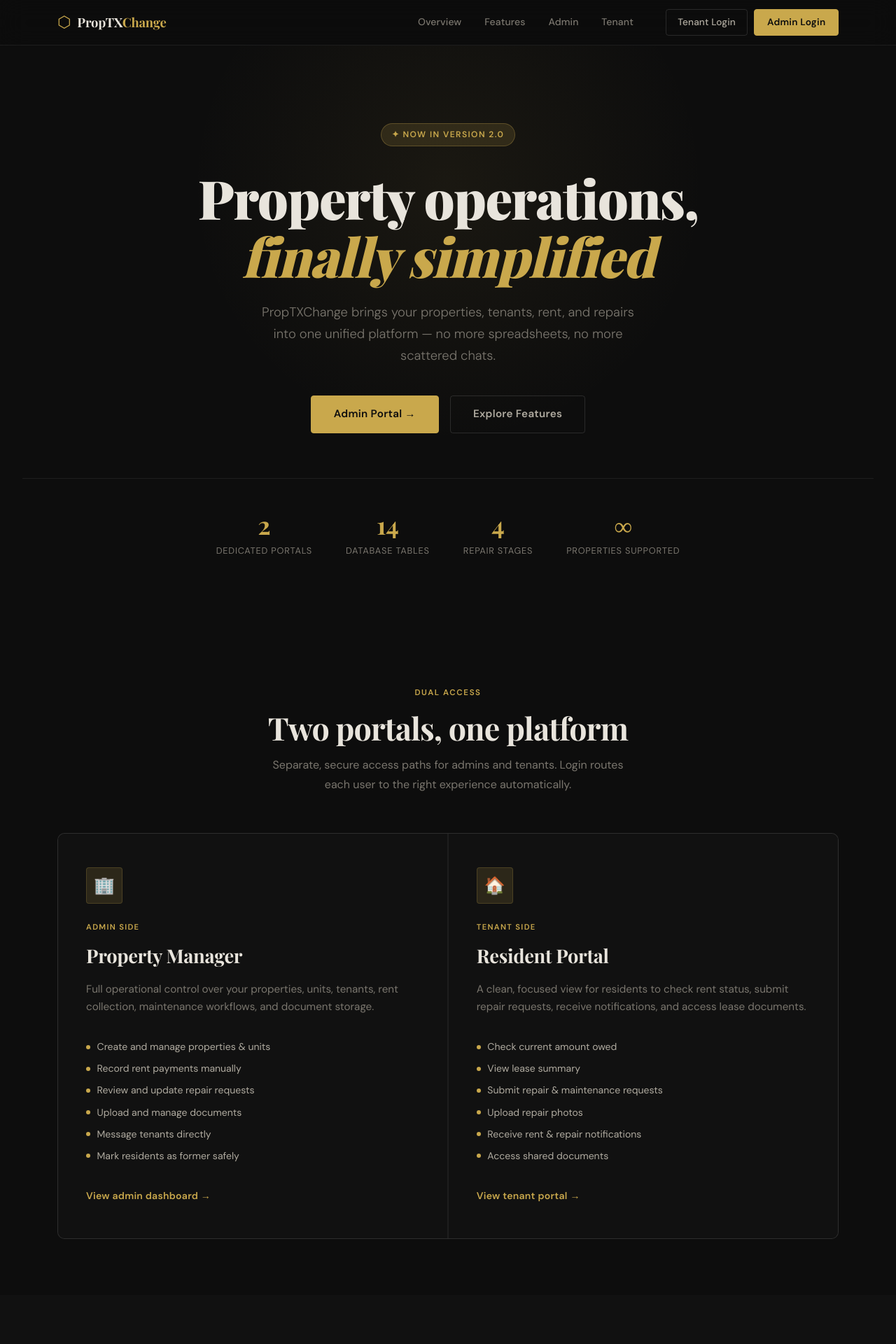
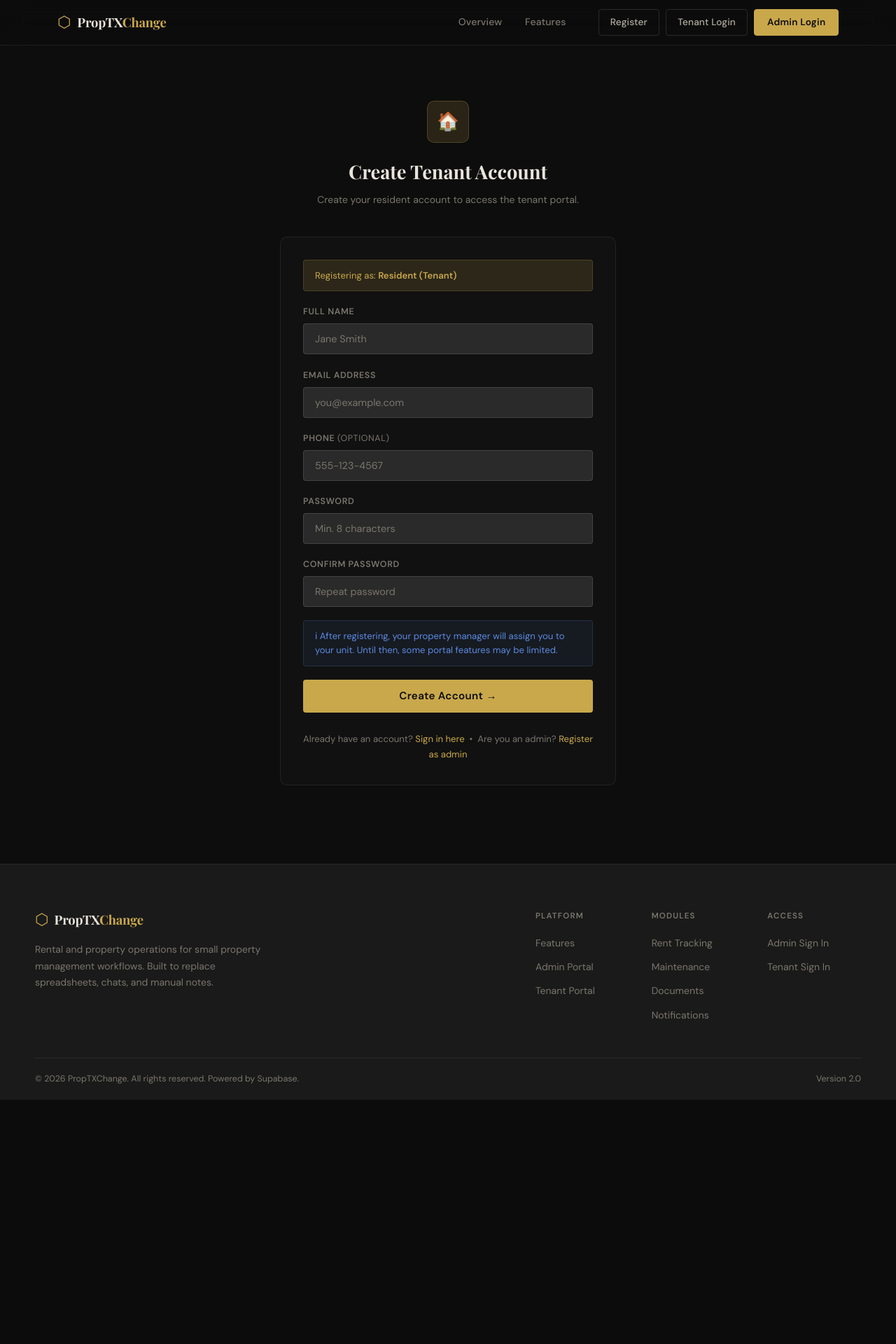
Before and after one commit to ashishPropt/RPM, a PHP site: page /index.php?page=register&role=tenant in a window 1280 px wide. Shown: the top 1920 px of the page at 70% size. After the commit the page ends 1571 px from the top, so only its background shows below. Run offline with PHP 8.4, Linux system fonts and the light colour scheme.

Commit message:
feat: add registration pages for admin/tenant + fix login to use MySQL database

```diff
--- /dev/null
+++ b/includes/flash.php
@@ -0,0 +1,38 @@
+<?php
+/**
+ * PropTXChange — Flash message helper
+ * Usage:
+ *   flash_set('success', 'Your account was created.');
+ *   $msg = flash_get();  // returns ['type'=>'success','text'=>'...']
+ */
+
+function flash_set(string $type, string $text): void {
+    $_SESSION['_flash'] = ['type' => $type, 'text' => $text];
+}
+
+function flash_get(): ?array {
+    if (!empty($_SESSION['_flash'])) {
+        $msg = $_SESSION['_flash'];
+        unset($_SESSION['_flash']);
+        return $msg;
+    }
+    return null;
+}
+
+function flash_html(): string {
+    $msg = flash_get();
+    if (!$msg) return '';
+
+    $styles = [
+        'success' => 'background:rgba(76,175,124,0.1);border:1px solid rgba(76,175,124,0.3);color:var(--green)',
+        'error'   => 'background:rgba(224,92,92,0.1);border:1px solid rgba(224,92,92,0.3);color:var(--red)',
+        'info'    => 'background:var(--gold-dim);border:1px solid rgba(201,168,76,0.3);color:var(--gold)',
+    ];
+    $icon = ['success' => '&#10003;', 'error' => '&#9888;', 'info' => '&#8505;'];
+    $s = $styles[$msg['type']] ?? $styles['info'];
+    $i = $icon[$msg['type']]   ?? $icon['info'];
+
+    return '<div style="' . $s . ';border-radius:var(--radius);padding:0.85rem 1rem;margin-bottom:1.5rem;font-size:0.875rem;">'
+        . $i . ' ' . htmlspecialchars($msg['text'])
+        . '</div>';
+}
--- a/includes/header.php
+++ b/includes/header.php
@@ -1,12 +1,16 @@
 <?php
+require_once __DIR__ . '/../includes/auth.php';
 $current_page = isset($_GET['page']) ? $_GET['page'] : 'home';
+$isLoggedIn   = AppAuth::isLoggedIn();
+$userRole     = AppAuth::getRole();
+$userName     = AppAuth::getUserName();
 ?>
 <!DOCTYPE html>
 <html lang="en">
 <head>
     <meta charset="UTF-8">
     <meta name="viewport" content="width=device-width, initial-scale=1.0">
-    <title>PropTXChange — Property Operations Platform</title>
+    <title>PropTXChange &mdash; Property Operations Platform</title>
     <link rel="preconnect" href="https://fonts.googleapis.com">
     <link rel="preconnect" href="https://fonts.gstatic.com" crossorigin>
     <link href="https://fonts.googleapis.com/css2?family=Playfair+Display:wght@400;600;700;900&family=DM+Sans:wght@300;400;500;600&family=DM+Mono:wght@400;500&display=swap" rel="stylesheet">
@@ -20,16 +24,31 @@ $current_page = isset($_GET['page']) ? $_GET['page'] : 'home';
             <span class="logo-icon">&#x2B21;</span>
             <span class="logo-text">PropTX<em>Change</em></span>
         </a>
+
         <ul class="nav-links">
-            <li><a href="index.php?page=home" class="<?= $current_page === 'home' ? 'active' : '' ?>">Overview</a></li>
+            <li><a href="index.php?page=home"     class="<?= $current_page === 'home'     ? 'active' : '' ?>">Overview</a></li>
             <li><a href="index.php?page=features" class="<?= $current_page === 'features' ? 'active' : '' ?>">Features</a></li>
-            <li><a href="index.php?page=admin" class="<?= $current_page === 'admin' ? 'active' : '' ?>">Admin</a></li>
-            <li><a href="index.php?page=tenant" class="<?= $current_page === 'tenant' ? 'active' : '' ?>">Tenant</a></li>
+            <?php if ($isLoggedIn && $userRole === 'admin'): ?>
+            <li><a href="index.php?page=admin"    class="<?= $current_page === 'admin'    ? 'active' : '' ?>">Dashboard</a></li>
+            <?php elseif ($isLoggedIn && $userRole === 'tenant'): ?>
+            <li><a href="index.php?page=tenant"   class="<?= $current_page === 'tenant'   ? 'active' : '' ?>">My Portal</a></li>
+            <?php endif; ?>
         </ul>
+
         <div class="nav-actions">
-            <a href="index.php?page=login&role=tenant" class="btn-ghost">Tenant Login</a>
-            <a href="index.php?page=login&role=admin" class="btn-primary">Admin Login</a>
+            <?php if ($isLoggedIn): ?>
+                <span style="font-size:0.82rem;color:var(--text-muted);padding:0 0.5rem;">
+                    <?= htmlspecialchars($userName) ?>
+                    <span class="badge badge-<?= $userRole === 'admin' ? 'gold' : 'green' ?>" style="margin-left:0.4rem;"><?= ucfirst($userRole) ?></span>
+                </span>
+                <a href="index.php?page=login&logout=1" class="btn-ghost">Sign Out</a>
+            <?php else: ?>
+                <a href="index.php?page=register&role=tenant" class="btn-ghost">Register</a>
+                <a href="index.php?page=login&role=tenant"    class="btn-ghost">Tenant Login</a>
+                <a href="index.php?page=login&role=admin"     class="btn-primary">Admin Login</a>
+            <?php endif; ?>
         </div>
+
         <button class="hamburger" id="hamburger" aria-label="Menu">
             <span></span><span></span><span></span>
         </button>
@@ -39,8 +58,16 @@ $current_page = isset($_GET['page']) ? $_GET['page'] : 'home';
 <div class="mobile-menu" id="mobileMenu">
     <a href="index.php?page=home">Overview</a>
     <a href="index.php?page=features">Features</a>
-    <a href="index.php?page=admin">Admin Portal</a>
-    <a href="index.php?page=tenant">Tenant Portal</a>
+    <?php if ($isLoggedIn && $userRole === 'admin'): ?>
+    <a href="index.php?page=admin">Dashboard</a>
+    <?php elseif ($isLoggedIn && $userRole === 'tenant'): ?>
+    <a href="index.php?page=tenant">My Portal</a>
+    <?php endif; ?>
+    <?php if ($isLoggedIn): ?>
+    <a href="index.php?page=login&logout=1">Sign Out</a>
+    <?php else: ?>
+    <a href="index.php?page=register&role=tenant">Register</a>
     <a href="index.php?page=login&role=tenant">Tenant Login</a>
     <a href="index.php?page=login&role=admin">Admin Login</a>
+    <?php endif; ?>
 </div>
--- a/index.php
+++ b/index.php
@@ -1,8 +1,10 @@
 <?php
 session_start();
 
+require_once 'config/env.php';
+
 $page = isset($_GET['page']) ? $_GET['page'] : 'home';
-$allowed_pages = ['home', 'admin', 'tenant', 'features', 'login'];
+$allowed_pages = ['home', 'admin', 'tenant', 'features', 'login', 'register'];
 
 if (!in_array($page, $allowed_pages)) {
     $page = 'home';
@@ -11,21 +13,12 @@ if (!in_array($page, $allowed_pages)) {
 include 'includes/header.php';
 
 switch ($page) {
-    case 'home':
-        include 'pages/home.php';
-        break;
-    case 'admin':
-        include 'pages/admin.php';
-        break;
-    case 'tenant':
-        include 'pages/tenant.php';
-        break;
-    case 'features':
-        include 'pages/features.php';
-        break;
-    case 'login':
-        include 'pages/login.php';
-        break;
+    case 'home':     include 'pages/home.php';     break;
+    case 'admin':    include 'pages/admin.php';    break;
+    case 'tenant':   include 'pages/tenant.php';   break;
+    case 'features': include 'pages/features.php'; break;
+    case 'login':    include 'pages/login.php';    break;
+    case 'register': include 'pages/register.php'; break;
 }
 
 include 'includes/footer.php';
--- /dev/null
+++ b/pages/register.php
@@ -0,0 +1,207 @@
+<?php
+/**
+ * Registration page — creates a user_profiles row + a tenants row (for tenant role).
+ * Admin registration requires an invite code to prevent open sign-ups.
+ */
+require_once __DIR__ . '/../includes/auth.php';
+require_once __DIR__ . '/../includes/db.php';
+require_once __DIR__ . '/../includes/flash.php';
+
+// Already logged in — bounce to dashboard
+if (AppAuth::isLoggedIn()) {
+    header('Location: index.php?page=' . (AppAuth::getRole() === 'admin' ? 'admin' : 'tenant'));
+    exit;
+}
+
+$role    = isset($_GET['role']) && $_GET['role'] === 'admin' ? 'admin' : 'tenant';
+$isAdmin = ($role === 'admin');
+$errors  = [];
+$values  = [];  // repopulate form on error
+
+// ── Admin invite code (set yours in config/env.php) ─────────
+// define('ADMIN_INVITE_CODE', 'CHANGE_THIS_SECRET') in env.php
+$adminInviteCode = defined('ADMIN_INVITE_CODE') ? ADMIN_INVITE_CODE : 'ADMIN2025';
+
+if ($_SERVER['REQUEST_METHOD'] === 'POST') {
+    // Sanitise inputs
+    $values = [
+        'full_name'   => trim($_POST['full_name']   ?? ''),
+        'email'       => strtolower(trim($_POST['email']      ?? '')),
+        'phone'       => trim($_POST['phone']       ?? ''),
+        'password'    => $_POST['password']         ?? '',
+        'password2'   => $_POST['password2']        ?? '',
+        'invite_code' => trim($_POST['invite_code'] ?? ''),
+    ];
+
+    // ── Validation ──────────────────────────────────────────
+    if (!$values['full_name'])
+        $errors[] = 'Full name is required.';
+
+    if (!filter_var($values['email'], FILTER_VALIDATE_EMAIL))
+        $errors[] = 'A valid email address is required.';
+
+    if (strlen($values['password']) < 8)
+        $errors[] = 'Password must be at least 8 characters.';
+
+    if ($values['password'] !== $values['password2'])
+        $errors[] = 'Passwords do not match.';
+
+    if ($isAdmin && $values['invite_code'] !== $adminInviteCode)
+        $errors[] = 'Invalid admin invite code.';
+
+    // Check email not already taken
+    if (empty($errors)) {
+        $existing = db()->queryOne(
+            'SELECT id FROM user_profiles WHERE email = ? LIMIT 1',
+            [$values['email']]
+        );
+        if ($existing) {
+            $errors[] = 'An account with that email address already exists.';
+        }
+    }
+
+    // ── Create accounts ─────────────────────────────────────
+    if (empty($errors)) {
+        $userId = db()->queryOne('SELECT UUID() AS id')['id'];
+        $hash   = AppAuth::hashPassword($values['password']);
+
+        // Insert user_profiles row
+        db()->execute(
+            'INSERT INTO user_profiles (id, role, full_name, email, password_hash, phone)
+             VALUES (?, ?, ?, ?, ?, ?)',
+            [$userId, $role, $values['full_name'], $values['email'], $hash, $values['phone']]
+        );
+
+        // If tenant — also create a tenants record
+        if ($role === 'tenant') {
+            $tenantId = db()->queryOne('SELECT UUID() AS id')['id'];
+            $nameParts = explode(' ', $values['full_name'], 2);
+            $firstName = $nameParts[0];
+            $lastName  = $nameParts[1] ?? '';
+
+            db()->execute(
+                'INSERT INTO tenants (id, user_id, first_name, last_name, email, phone, status)
+                 VALUES (?, ?, ?, ?, ?, ?, "pending")',
+                [$tenantId, $userId, $firstName, $lastName, $values['email'], $values['phone']]
+            );
+        }
+
+        // Flash and redirect to login
+        flash_set('success',
+            $role === 'admin'
+            ? 'Admin account created. Please sign in.'
+            : 'Your account has been created. You can now sign in. Note: your property manager may need to assign you to a unit before your full portal is active.'
+        );
+        header('Location: index.php?page=login&role=' . $role);
+        exit;
+    }
+}
+?>
+
+<div class="page-body">
+<div class="login-wrap" style="align-items:flex-start;padding-top:5rem;">
+<div class="login-box" style="max-width:480px;">
+
+    <div class="login-header fade-up">
+        <div class="login-icon"><?= $isAdmin ? '&#x1F3E2;' : '&#x1F3E0;' ?></div>
+        <h2>Create <?= $isAdmin ? 'Admin' : 'Tenant' ?> Account</h2>
+        <p><?= $isAdmin
+            ? 'Register as a property manager. An invite code is required.'
+            : 'Create your resident account to access the tenant portal.' ?>
+        </p>
+    </div>
+
+    <?php if (!empty($errors)): ?>
+    <div style="background:rgba(224,92,92,0.1);border:1px solid rgba(224,92,92,0.3);border-radius:var(--radius);padding:0.9rem 1rem;margin-bottom:1.2rem;font-size:0.875rem;color:var(--red);">
+        <strong>&#9888; Please fix the following:</strong>
+        <ul style="margin:0.5rem 0 0 1.2rem;">
+            <?php foreach ($errors as $e): ?>
+            <li><?= htmlspecialchars($e) ?></li>
+            <?php endforeach; ?>
+        </ul>
+    </div>
+    <?php endif; ?>
+
+    <form class="login-form fade-up delay-1" method="POST"
+          action="index.php?page=register&role=<?= $role ?>">
+
+        <!-- Role badge -->
+        <div style="background:var(--gold-dim);border:1px solid rgba(201,168,76,0.2);border-radius:var(--radius);padding:0.75rem 1rem;font-size:0.82rem;color:var(--gold);line-height:1.5;">
+            Registering as: <strong><?= $isAdmin ? 'Property Manager (Admin)' : 'Resident (Tenant)' ?></strong>
+        </div>
+
+        <!-- Full name -->
+        <div class="form-group">
+            <label for="full_name">Full Name</label>
+            <input type="text" id="full_name" name="full_name"
+                   placeholder="Jane Smith"
+                   value="<?= htmlspecialchars($values['full_name'] ?? '') ?>"
+                   required>
+        </div>
+
+        <!-- Email -->
+        <div class="form-group">
+            <label for="email">Email Address</label>
+            <input type="email" id="email" name="email"
+                   placeholder="you@example.com"
+                   value="<?= htmlspecialchars($values['email'] ?? '') ?>"
+                   autocomplete="email" required>
+        </div>
+
+        <!-- Phone -->
+        <div class="form-group">
+            <label for="phone">Phone <span style="color:var(--text-muted);font-weight:400;">(optional)</span></label>
+            <input type="tel" id="phone" name="phone"
+                   placeholder="555-123-4567"
+                   value="<?= htmlspecialchars($values['phone'] ?? '') ?>">
+        </div>
+
+        <!-- Password -->
+        <div class="form-group">
+            <label for="password">Password</label>
+            <input type="password" id="password" name="password"
+                   placeholder="Min. 8 characters"
+                   autocomplete="new-password" required>
+        </div>
+
+        <!-- Confirm password -->
+        <div class="form-group">
+            <label for="password2">Confirm Password</label>
+            <input type="password" id="password2" name="password2"
+                   placeholder="Repeat password"
+                   autocomplete="new-password" required>
+        </div>
+
+        <!-- Admin invite code (only shown for admin role) -->
+        <?php if ($isAdmin): ?>
+        <div class="form-group">
+            <label for="invite_code">Admin Invite Code</label>
+            <input type="text" id="invite_code" name="invite_code"
+                   placeholder="Enter the invite code provided to you"
+                   autocomplete="off" required>
+            <span style="font-size:0.75rem;color:var(--text-muted);margin-top:0.2rem;">Contact the system owner if you don&rsquo;t have a code.</span>
+        </div>
+        <?php endif; ?>
+
+        <!-- Tenant notice -->
+        <?php if (!$isAdmin): ?>
+        <div style="background:rgba(92,138,224,0.08);border:1px solid rgba(92,138,224,0.2);border-radius:var(--radius);padding:0.75rem 1rem;font-size:0.82rem;color:var(--blue);line-height:1.5;">
+            &#8505; After registering, your property manager will assign you to your unit. Until then, some portal features may be limited.
+        </div>
+        <?php endif; ?>
+
+        <button type="submit" class="btn-full">Create Account &rarr;</button>
+
+        <div class="login-switch">
+            Already have an account?
+            <a href="index.php?page=login&role=<?= $role ?>">Sign in here</a>
+            <?php if (!$isAdmin): ?>
+            &nbsp;&bull;&nbsp;
+            Are you an admin? <a href="index.php?page=register&role=admin">Register as admin</a>
+            <?php endif; ?>
+        </div>
+    </form>
+
+</div>
+</div>
+</div>
```
Also changed, not shown: pages/login.php (+44 -28 lines).
